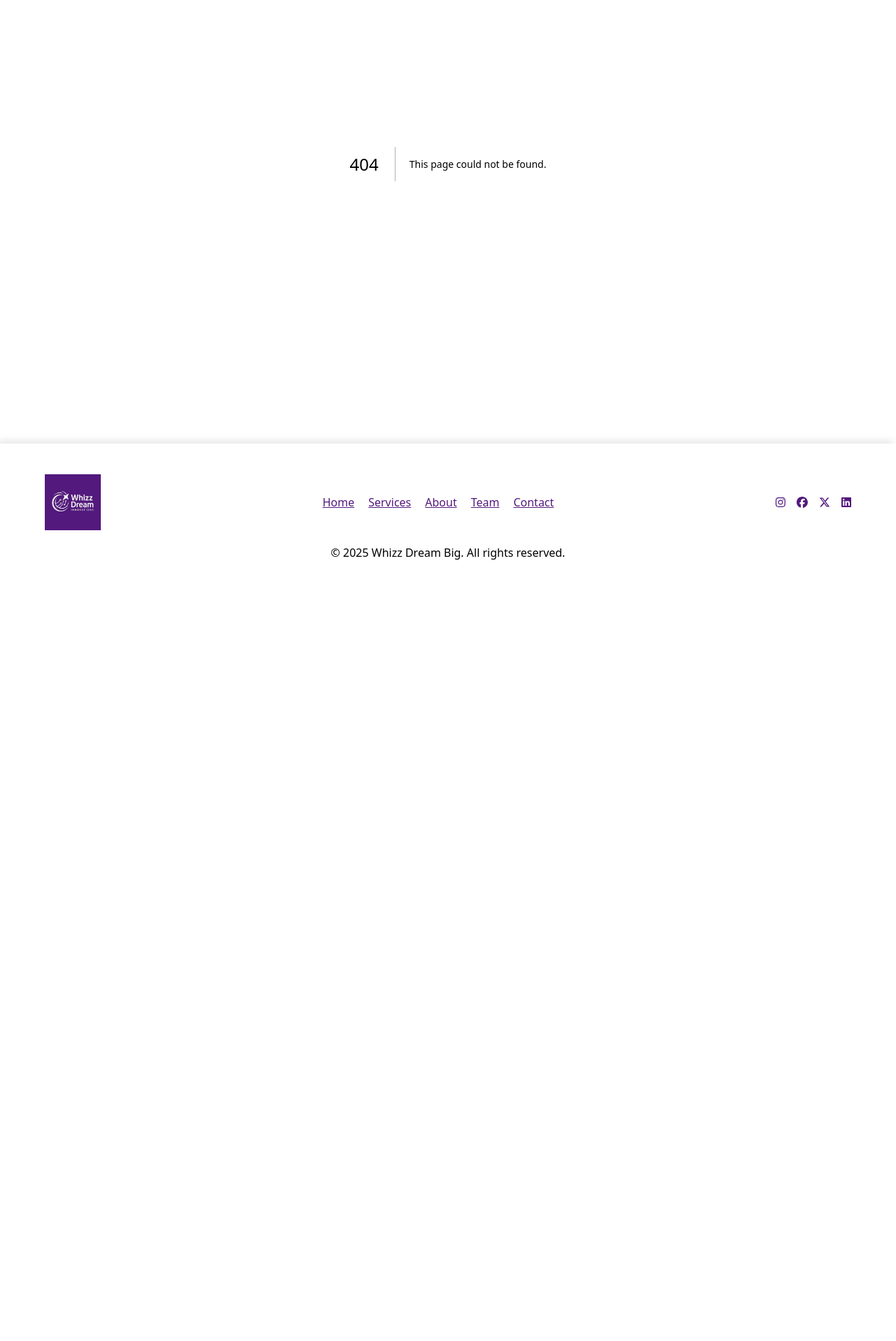
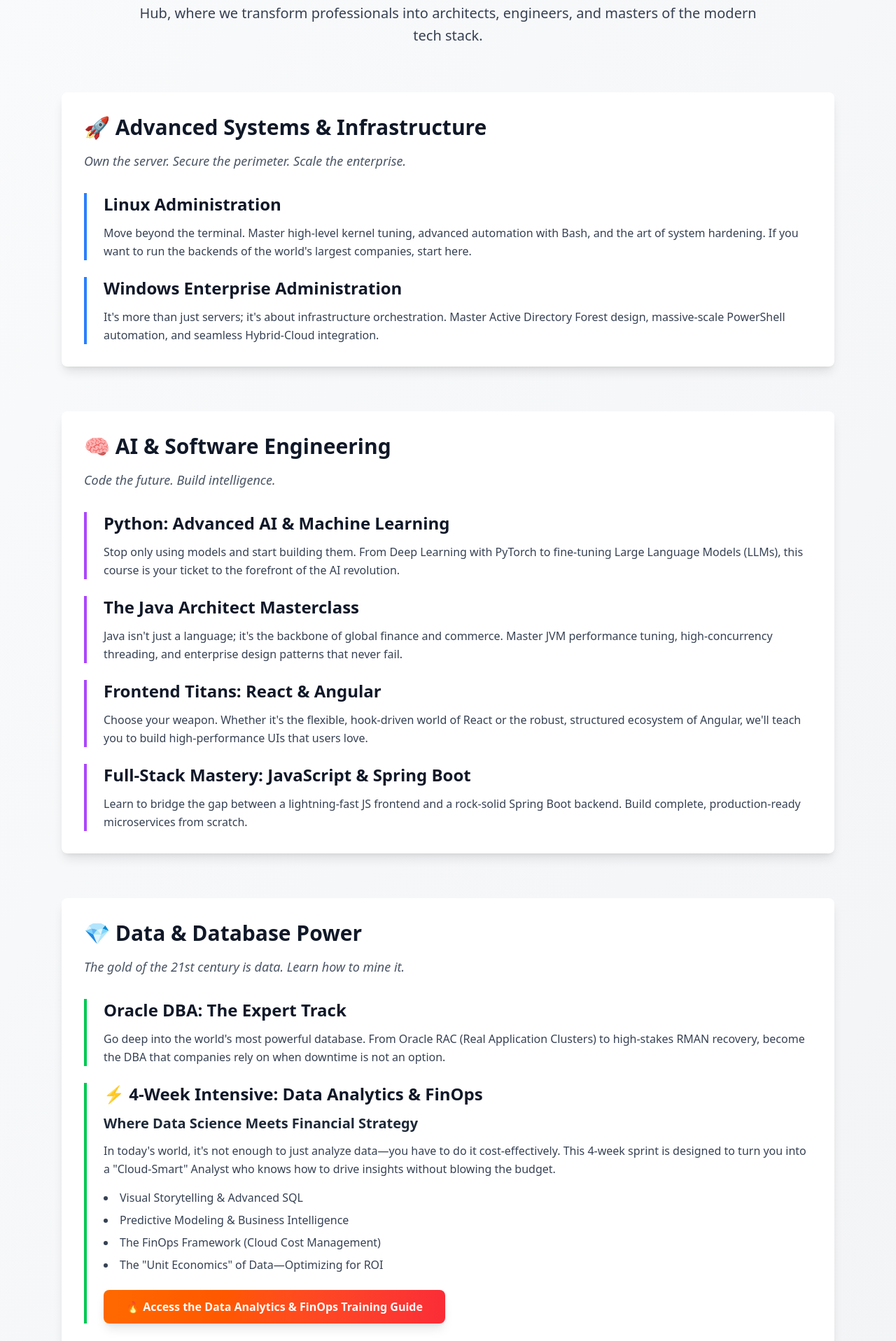
Before and after one commit to tishasharma/whizzinnovations, a Next.js app: page /trainings in a window 1280 px wide. Before the commit this address had no page. Shown: the part 262-2179 px from the top of the page at 70% size. Before the commit the page ends 1088 px from the top, so only its background shows below. Built offline with nearby package versions, Linux system fonts and the light colour scheme.

Commit message:
add trainings page

```diff
--- a/src/app/about/page.js
+++ b/src/app/about/page.js
@@ -1,5 +1,6 @@
 'use client'
 import Image from 'next/image'
+import Link from 'next/link'
 
 const AboutPage = () => {
   const sliderImages = [
@@ -72,6 +73,8 @@ const AboutPage = () => {
                   key={`first-${index}`}
                   className="flex-shrink-0 w-80 group cursor-pointer transform transition-all duration-300 hover:scale-105 hover:shadow-2xl"
                 >
+                  {(image.title === "Education & Training") ? (
+                    <Link href="/trainings" className="block">
                       <div className="relative overflow-hidden rounded-lg bg-white shadow-lg border border-gray-200">
                         <Image
                           src={image.src}
@@ -90,6 +93,27 @@ const AboutPage = () => {
                           <p className="text-gray-600 text-sm group-hover:text-gray-800 transition-colors duration-300">{image.description}</p>
                         </div>
                       </div>
+                    </Link>
+                  ) : (
+                    <div className="relative overflow-hidden rounded-lg bg-white shadow-lg border border-gray-200">
+                      <Image
+                        src={image.src}
+                        alt={image.title}
+                        width={320}
+                        height={192}
+                        className="w-full h-48 object-cover transition-transform duration-500 group-hover:scale-110"
+                      />
+                      <div className="absolute inset-0 bg-gradient-to-t from-black/70 via-transparent to-transparent opacity-0 group-hover:opacity-100 transition-opacity duration-300"></div>
+                      <div className="absolute bottom-0 left-0 right-0 p-4 text-white transform translate-y-full group-hover:translate-y-0 transition-transform duration-300">
+                        <h4 className="font-bold text-lg mb-1">{image.title}</h4>
+                        <p className="text-sm opacity-90">{image.description}</p>
+                      </div>
+                      <div className="p-4">
+                        <h4 className="font-semibold text-purple-900 mb-2 group-hover:text-blue-900 transition-colors duration-300">{image.title}</h4>
+                        <p className="text-gray-600 text-sm group-hover:text-gray-800 transition-colors duration-300">{image.description}</p>
+                      </div>
+                    </div>
+                  )}
                 </div>
               ))}
             </div>
--- a/src/app/layout.js
+++ b/src/app/layout.js
@@ -24,6 +24,7 @@ export default function RootLayout({ children }) {
               <Link href="/services" className="hover:text-blue-700">Services</Link>
               <Link href="/about" className="hover:text-blue-700">About</Link>
               <Link href="/team" className="hover:text-blue-700">Team</Link>
+              <Link href="/trainings" className="hover:text-blue-700">Trainings</Link>
               <Link href="/contact" className="hover:text-blue-700">Contact</Link>
             </nav>
           </div>
@@ -40,6 +41,7 @@ export default function RootLayout({ children }) {
               <Link href="/services" className="text-[#53197d] hover:text-blue-900 underline text-sm sm:text-base">Services</Link>
               <Link href="/about" className="text-[#53197d] hover:text-blue-900 underline text-sm sm:text-base">About</Link>
               <Link href="/team" className="text-[#53197d] hover:text-blue-900 underline text-sm sm:text-base">Team</Link>
+              <Link href="/trainings" className="text-[#53197d] hover:text-blue-900 underline text-sm sm:text-base">Trainings</Link>
               <Link href="/contact" className="text-[#53197d] hover:text-blue-900 underline text-sm sm:text-base">Contact</Link>
             </div>
 
--- a/src/app/services/page.js
+++ b/src/app/services/page.js
@@ -21,10 +21,10 @@ function ServicesPage() {
             <h4 className="text-xl font-semibold mb-2">Hardware & Networking</h4>
             <p>Sales, service, integration and support of computer systems and networks.</p>
             </div>
-            <div className="p-6 bg-purple-50 rounded-xl shadow-md">
+            <a href="/trainings" className="p-6 bg-purple-50 rounded-xl shadow-md hover:shadow-lg hover:bg-purple-100 transition-all cursor-pointer">
             <h4 className="text-xl font-semibold mb-2">Education & Training</h4>
             <p>Courses in IT, AI, Vedic computing, and rural computer literacy programs.</p>
-            </div>
+            </a>
             <div className="p-6 bg-purple-50 rounded-xl shadow-md">
             <h4 className="text-xl font-semibold mb-2">R&D and Consultancy</h4>
             <p>Research, seminars, and end-to-end technology consultancy for future readiness.</p>
--- /dev/null
+++ b/src/app/trainings/page.js
@@ -0,0 +1,142 @@
+import Link from "next/link";
+
+export default function Trainings() {
+  return (
+    <div className="min-h-screen bg-gradient-to-br from-gray-50 to-gray-100">
+      <div className="max-w-6xl mx-auto px-6 py-16">
+        {/* Header Section */}
+        <div className="text-center mb-16">
+          <h1 className="text-4xl md:text-5xl font-bold text-gray-900 mb-6">
+            Resource & Training Hub
+          </h1>
+          <p className="text-xl text-gray-700 max-w-4xl mx-auto leading-relaxed">
+            Elevate your career with industry-recognized expertise. Welcome to our Resource & Training Hub,
+            where we transform professionals into architects, engineers, and masters of the modern tech stack.
+          </p>
+        </div>
+
+        {/* Advanced Systems & Infrastructure */}
+        <section className="mb-16">
+          <div className="bg-white rounded-lg shadow-lg p-8 hover:shadow-xl transition-shadow">
+            <h2 className="text-3xl font-bold text-gray-900 mb-4 flex items-center">
+              🚀 Advanced Systems & Infrastructure
+            </h2>
+            <p className="text-lg text-gray-600 mb-8 italic">
+              Own the server. Secure the perimeter. Scale the enterprise.
+            </p>
+
+            <div className="space-y-6">
+              <div className="border-l-4 border-blue-500 pl-6">
+                <h3 className="text-2xl font-semibold text-gray-900 mb-3">Linux Administration</h3>
+                <p className="text-gray-700 leading-relaxed">
+                  Move beyond the terminal. Master high-level kernel tuning, advanced automation with Bash,
+                  and the art of system hardening. If you want to run the backends of the world's largest companies, start here.
+                </p>
+              </div>
+
+              <div className="border-l-4 border-blue-500 pl-6">
+                <h3 className="text-2xl font-semibold text-gray-900 mb-3">Windows Enterprise Administration</h3>
+                <p className="text-gray-700 leading-relaxed">
+                  It's more than just servers; it's about infrastructure orchestration. Master Active Directory Forest design,
+                  massive-scale PowerShell automation, and seamless Hybrid-Cloud integration.
+                </p>
+              </div>
+            </div>
+          </div>
+        </section>
+
+        {/* AI & Software Engineering */}
+        <section className="mb-16">
+          <div className="bg-white rounded-lg shadow-lg p-8 hover:shadow-xl transition-shadow">
+            <h2 className="text-3xl font-bold text-gray-900 mb-4 flex items-center">
+              🧠 AI & Software Engineering
+            </h2>
+            <p className="text-lg text-gray-600 mb-8 italic">
+              Code the future. Build intelligence.
+            </p>
+
+            <div className="space-y-6">
+              <div className="border-l-4 border-purple-500 pl-6">
+                <h3 className="text-2xl font-semibold text-gray-900 mb-3">Python: Advanced AI & Machine Learning</h3>
+                <p className="text-gray-700 leading-relaxed">
+                  Stop only using models and start building them. From Deep Learning with PyTorch to fine-tuning
+                  Large Language Models (LLMs), this course is your ticket to the forefront of the AI revolution.
+                </p>
+              </div>
+
+              <div className="border-l-4 border-purple-500 pl-6">
+                <h3 className="text-2xl font-semibold text-gray-900 mb-3">The Java Architect Masterclass</h3>
+                <p className="text-gray-700 leading-relaxed">
+                  Java isn't just a language; it's the backbone of global finance and commerce. Master JVM performance tuning,
+                  high-concurrency threading, and enterprise design patterns that never fail.
+                </p>
+              </div>
+
+              <div className="border-l-4 border-purple-500 pl-6">
+                <h3 className="text-2xl font-semibold text-gray-900 mb-3">Frontend Titans: React & Angular</h3>
+                <p className="text-gray-700 leading-relaxed">
+                  Choose your weapon. Whether it's the flexible, hook-driven world of React or the robust, structured
+                  ecosystem of Angular, we'll teach you to build high-performance UIs that users love.
+                </p>
+              </div>
+
+              <div className="border-l-4 border-purple-500 pl-6">
+                <h3 className="text-2xl font-semibold text-gray-900 mb-3">Full-Stack Mastery: JavaScript & Spring Boot</h3>
+                <p className="text-gray-700 leading-relaxed">
+                  Learn to bridge the gap between a lightning-fast JS frontend and a rock-solid Spring Boot backend.
+                  Build complete, production-ready microservices from scratch.
+                </p>
+              </div>
+            </div>
+          </div>
+        </section>
+
+        {/* Data & Database Power */}
+        <section className="mb-16">
+          <div className="bg-white rounded-lg shadow-lg p-8 hover:shadow-xl transition-shadow">
+            <h2 className="text-3xl font-bold text-gray-900 mb-4 flex items-center">
+              💎 Data & Database Power
+            </h2>
+            <p className="text-lg text-gray-600 mb-8 italic">
+              The gold of the 21st century is data. Learn how to mine it.
+            </p>
+
+            <div className="space-y-6">
+              <div className="border-l-4 border-green-500 pl-6">
+                <h3 className="text-2xl font-semibold text-gray-900 mb-3">Oracle DBA: The Expert Track</h3>
+                <p className="text-gray-700 leading-relaxed">
+                  Go deep into the world's most powerful database. From Oracle RAC (Real Application Clusters) to
+                  high-stakes RMAN recovery, become the DBA that companies rely on when downtime is not an option.
+                </p>
+              </div>
+
+              <div className="border-l-4 border-green-500 pl-6">
+                <h3 className="text-2xl font-semibold text-gray-900 mb-3">⚡ 4-Week Intensive: Data Analytics & FinOps</h3>
+                <p className="text-xl text-gray-800 font-semibold mb-3">Where Data Science Meets Financial Strategy</p>
+                <p className="text-gray-700 leading-relaxed mb-4">
+                  In today's world, it's not enough to just analyze data—you have to do it cost-effectively.
+                  This 4-week sprint is designed to turn you into a "Cloud-Smart" Analyst who knows how to drive
+                  insights without blowing the budget.
+                </p>
+                <ul className="list-disc list-inside text-gray-700 space-y-2 mb-6">
+                  <li>Visual Storytelling & Advanced SQL</li>
+                  <li>Predictive Modeling & Business Intelligence</li>
+                  <li>The FinOps Framework (Cloud Cost Management)</li>
+                  <li>The "Unit Economics" of Data—Optimizing for ROI</li>
+                </ul>
+                <Link
+                  href="https://docs.google.com/document/d/1vDrbKRObSQcN9NDXj4IouB5vLAwNdDIYl9Ijm8XjOlw/edit?tab=t.0#heading=h.ded5nta3xgkh"
+                  target="_blank"
+                  rel="noopener noreferrer"
+                  className="inline-block bg-gradient-to-r from-orange-500 to-red-500 text-white font-bold py-3 px-8 rounded-lg hover:from-orange-600 hover:to-red-600 transition-all transform hover:scale-105 shadow-lg"
+                >
+                  🔥 Access the Data Analytics & FinOps Training Guide
+                </Link>
+              </div>
+            </div>
+          </div>
+        </section>
+      </div>
+    </div>
+  );
+}
```
Lines whose indentation alone changed are shown as unchanged.
